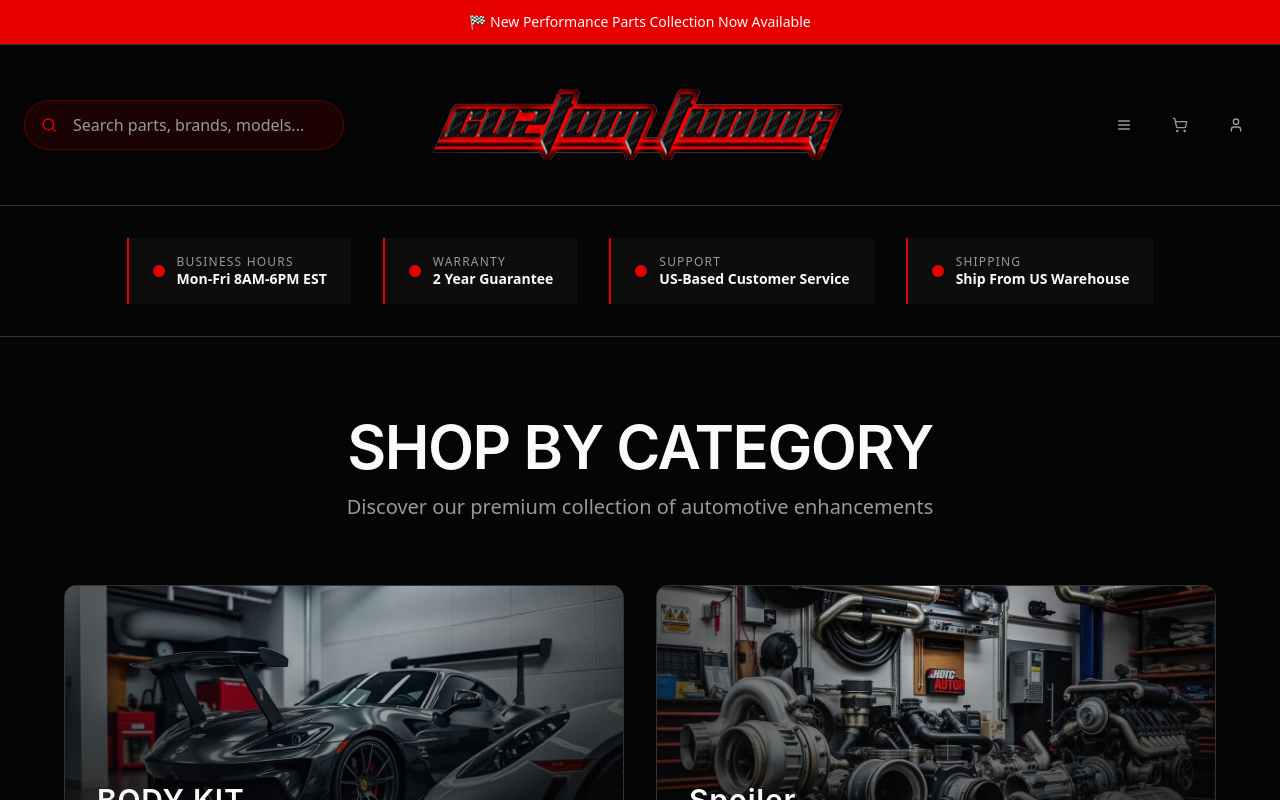
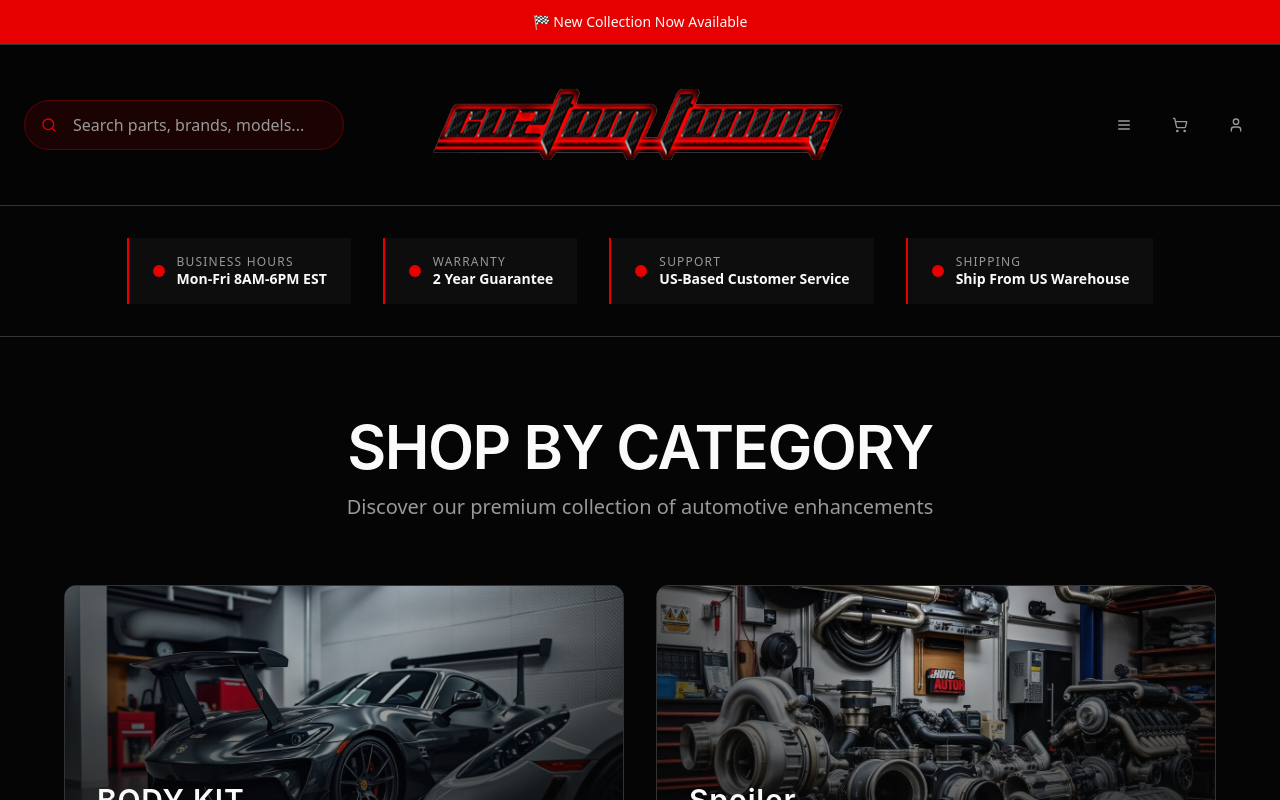
Before and after one commit to jm5349/pixel-perfect-clone-886, a React (Vite) app: page / in a window 1280 px wide. Shown: the top 800 px of the page. Built offline with nearby package versions, Linux system fonts and the light colour scheme.

Commit message:
Code edited in Lovable Code Editor
Edited UI in Lovable

```diff
--- a/src/components/Header.tsx
+++ b/src/components/Header.tsx
@@ -6,7 +6,7 @@ const Header = () => {
   const [isMobileMenuOpen, setIsMobileMenuOpen] = useState(false);
   const [isSearchExpanded, setIsSearchExpanded] = useState(false);
   const [currentAnnouncementIndex, setCurrentAnnouncementIndex] = useState(0);
-  const announcements = ["🚗 Free shipping on orders over $500 - Limited time offer", "🏁 New Performance Parts Collection Now Available", "⚡ 15% OFF All Aesthetic Modifications This Month", "🛠️ Professional Installation Services Available Nationwide"];
+  const announcements = ["🚗 Free shipping on All Orders - Limited time offer", "🏁 New Collection Now Available", "⚡ 10% OFF New Customers", "🛠️ Ship Internationally"];
   useEffect(() => {
     const interval = setInterval(() => {
       setCurrentAnnouncementIndex(prev => (prev + 1) % announcements.length);
```
